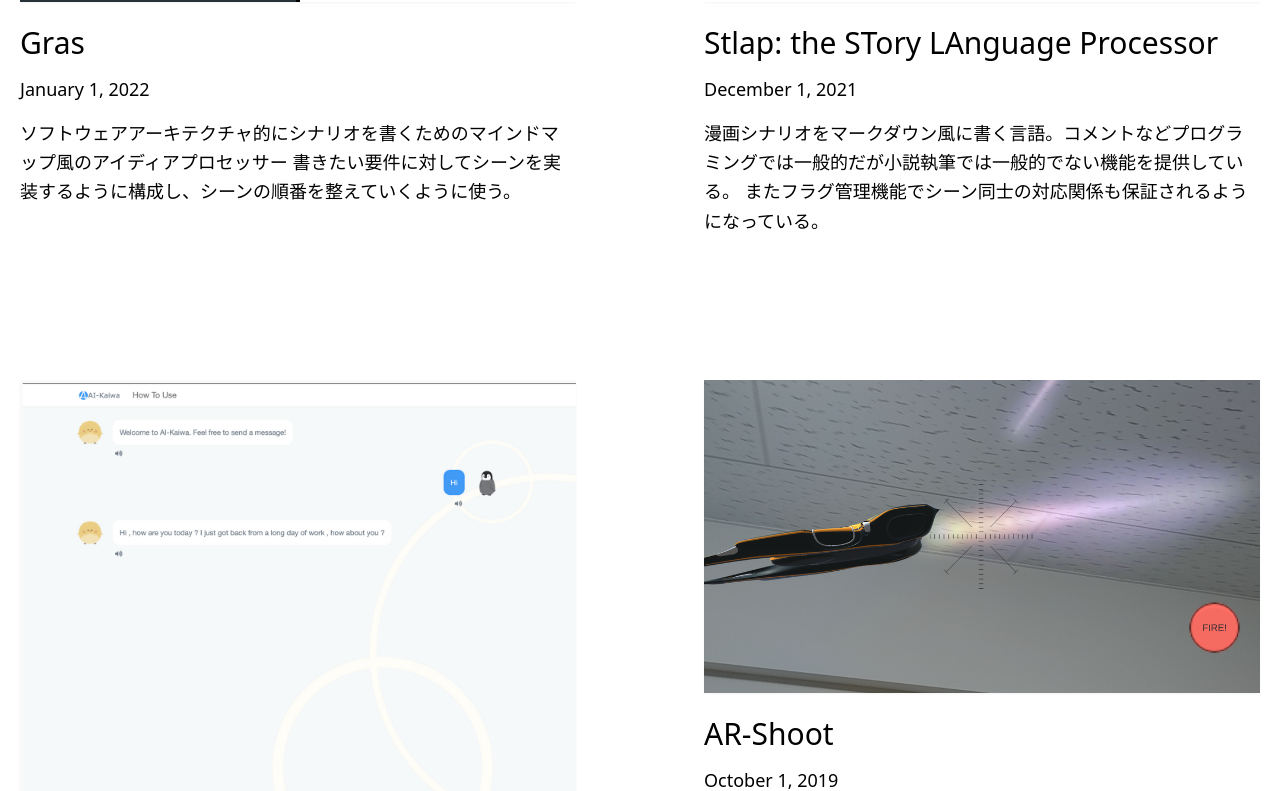
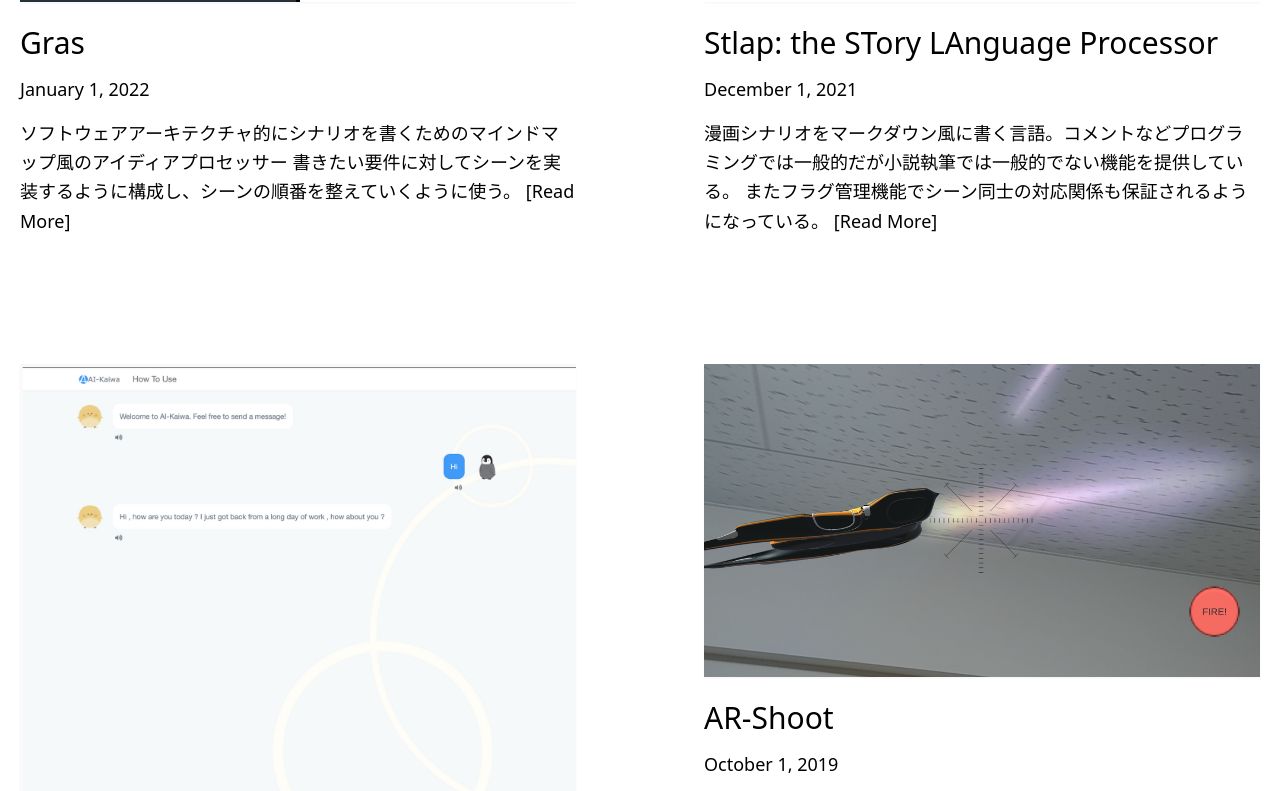
Before and after one commit to OhataKenji/portfolio, a Next.js app: page / in a window 1280 px wide. Shown: the part 754-1545 px from the top of the page. Built offline with nearby package versions, Linux system fonts and the light colour scheme.

Commit message:
add read more to prodcts

```diff
--- a/components/post-preview.tsx
+++ b/components/post-preview.tsx
@@ -30,7 +30,9 @@ const PostPreview = ({
       <div className="text-lg mb-4">
         <DateFormatter dateString={date} />
       </div>
-      <p className="text-lg leading-relaxed mb-4">{excerpt}</p>
+      <Link as={`/product/${slug}`} href="/product/[slug]">
+        <a className="hover:underline text-lg leading-relaxed mb-4">{excerpt} [Read More]</a>
+      </Link>
     </div>
   )
 }
```
